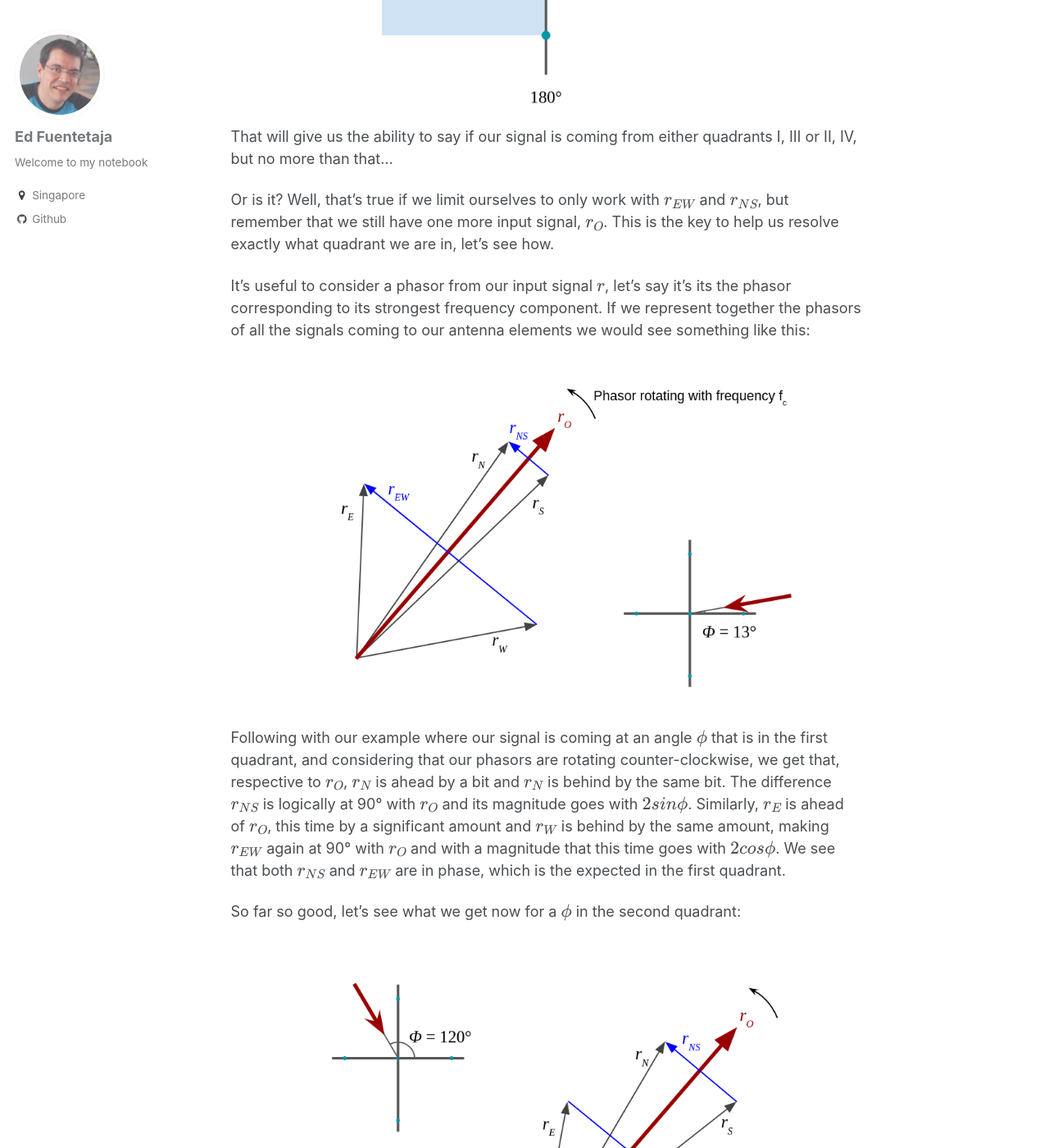
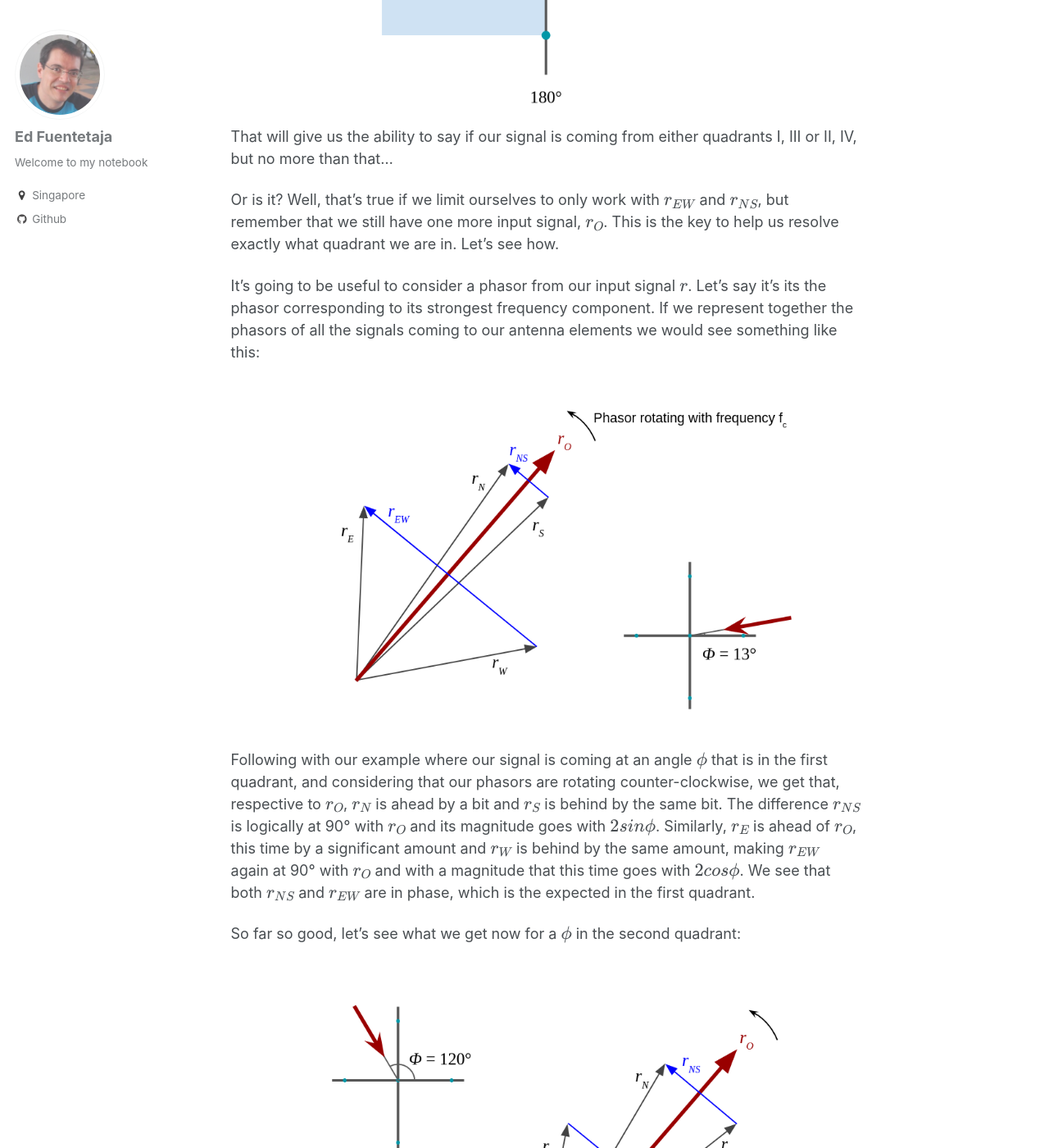
Before and after one commit to EdFuentetaja/EdFuentetaja.github.io, a Jekyll site: the page built from _posts/2020-04-12-rfdf_adcock_watson_watt.markdown, in a window 1280 px wide and 1400 px high, scrolled down 6659 px. Shown: the whole window at 82% size. Built offline with Jekyll 4.4.1, drawn with Linux system fonts in a browser that asks for light colours; formulas are drawn with MathJax 3; comment, search, counter and statistics services are not loaded.

Commit message:
Fixed error.

```diff
--- a/_posts/2020-04-12-rfdf_adcock_watson_watt.markdown
+++ b/_posts/2020-04-12-rfdf_adcock_watson_watt.markdown
@@ -101,13 +101,13 @@ Or so it seems. The trouble here is that if we care to know what's the quadrant
 
 That will give us the ability to say if our signal is coming from either quadrants I, III or II, IV, but no more than that...
 
-Or is it? Well, that's true if we limit ourselves to only work with $$r_{EW}$$ and $$r_{NS}$$, but remember that we still have one more input signal, $$r_O$$. This is the key to help us resolve exactly what quadrant we are in, let's see how.
+Or is it? Well, that's true if we limit ourselves to only work with $$r_{EW}$$ and $$r_{NS}$$, but remember that we still have one more input signal, $$r_O$$. This is the key to help us resolve exactly what quadrant we are in. Let's see how.
 
-It's useful to consider a phasor from our input signal $$r$$, let's say it's its the phasor corresponding to its strongest frequency component. If we represent together the phasors of all the signals coming to our antenna elements we would see something like this:
+It's going to be useful to consider a phasor from our input signal $$r$$. Let's say it's its the phasor corresponding to its strongest frequency component. If we represent together the phasors of all the signals coming to our antenna elements we would see something like this:
 
 ![Phasors for each of signals at the antenna elements, first quadrant][phase_diagram_1]{:.center-image}
 
-Following with our example where our signal is coming at an angle $$\phi$$ that is in the first quadrant, and considering that our phasors are rotating counter-clockwise, we get that, respective to $$r_O$$, $$r_N$$ is ahead by a bit and $$r_N$$ is behind by the same bit. The difference $$r_{NS}$$ is logically at 90° with $$r_O$$ and its magnitude goes with $$2 sin\phi$$. Similarly, $$r_E$$ is ahead of $$r_O$$, this time by a significant amount and $$r_W$$ is behind by the same amount, making $$r_{EW}$$ again at 90° with $$r_O$$ and with a magnitude that this time goes with $$2 cos\phi$$. We see that both $$r_{NS}$$ and $$r_{EW}$$ are in phase, which is the expected in the first quadrant.
+Following with our example where our signal is coming at an angle $$\phi$$ that is in the first quadrant, and considering that our phasors are rotating counter-clockwise, we get that, respective to $$r_O$$, $$r_N$$ is ahead by a bit and $$r_S$$ is behind by the same bit. The difference $$r_{NS}$$ is logically at 90° with $$r_O$$ and its magnitude goes with $$2 sin\phi$$. Similarly, $$r_E$$ is ahead of $$r_O$$, this time by a significant amount and $$r_W$$ is behind by the same amount, making $$r_{EW}$$ again at 90° with $$r_O$$ and with a magnitude that this time goes with $$2 cos\phi$$. We see that both $$r_{NS}$$ and $$r_{EW}$$ are in phase, which is the expected in the first quadrant.
 
 So far so good, let's see what we get now for a $$\phi$$ in the second quadrant:
 
```
